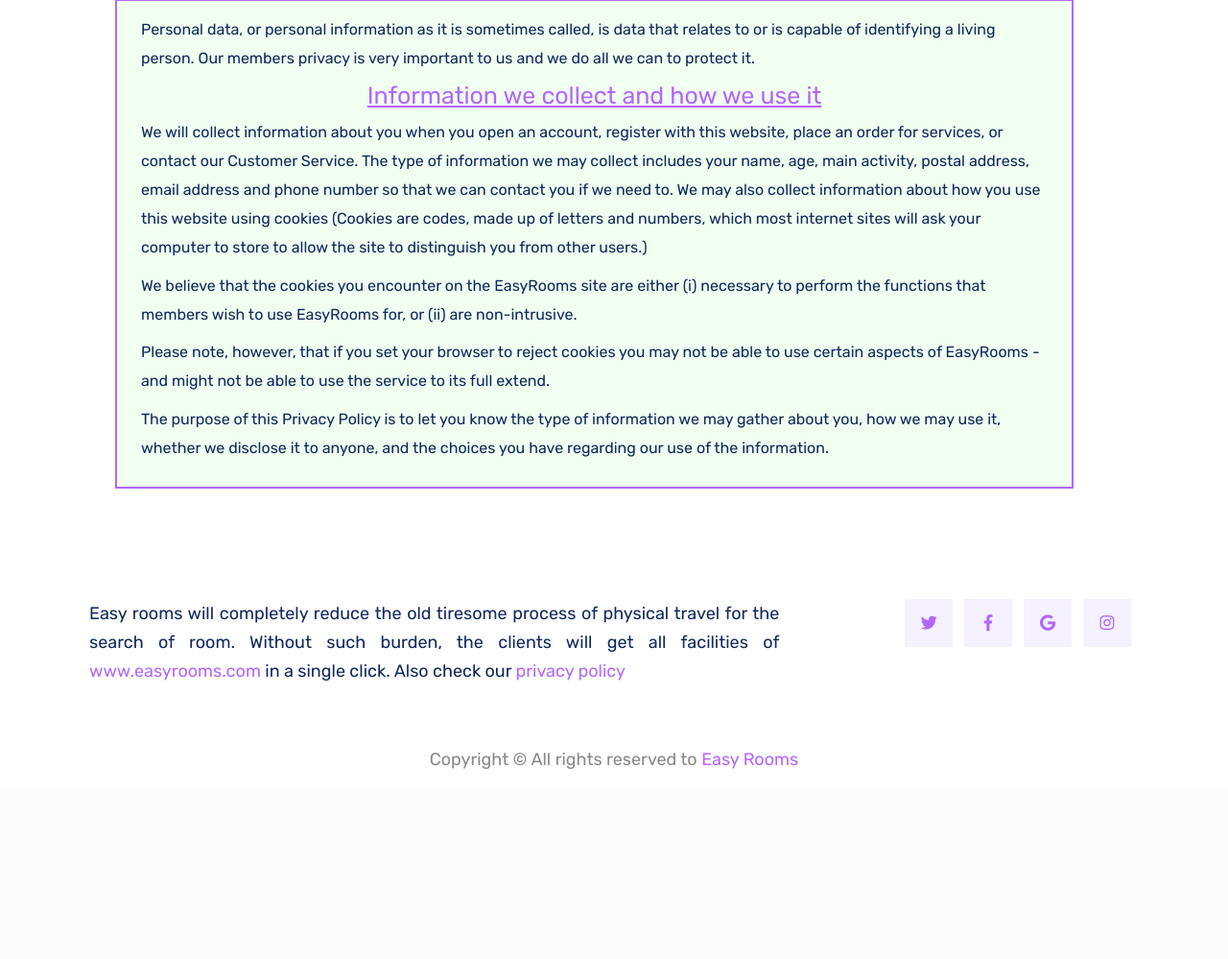
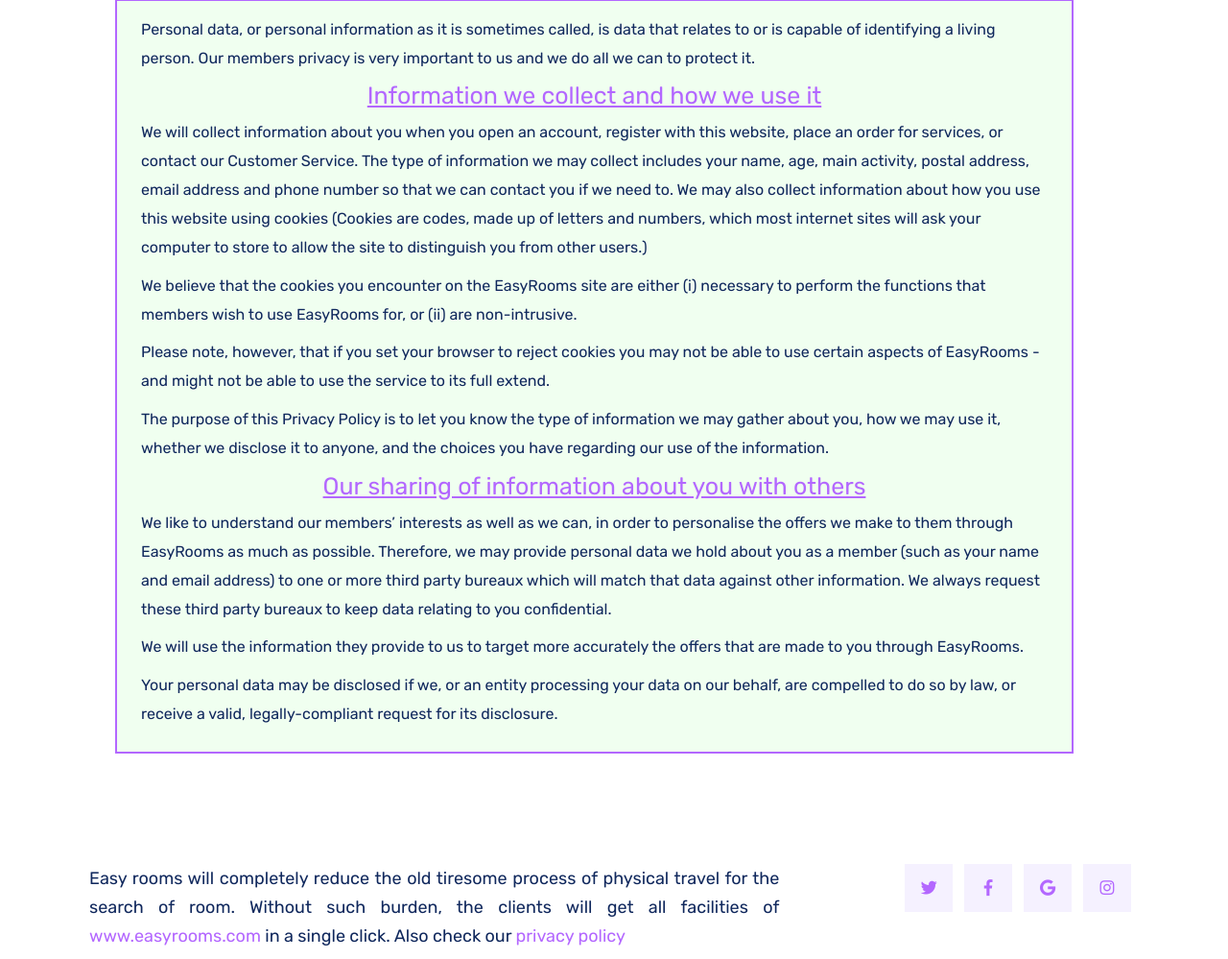
Before and after one commit to BikashJhendi/easyrooms, a Django app: page /privacy in a window 1280 px wide. Shown: the part 226-1225 px from the top of the page at 96% size. Before the commit the page ends 1027 px from the top, so only its background shows below. Run offline with Django 3.2, Linux system fonts and the light colour scheme; some libraries are stand-ins or nearby versions.

Commit message:
Update in Privacy policy

```diff
--- a/roomsapps/templates/privacy.html
+++ b/roomsapps/templates/privacy.html
@@ -90,6 +90,19 @@ Please note, however, that if you set your browser to reject cookies you may not
 
 			<p class="paragraph">
 The purpose of this Privacy Policy is to let you know the type of information we may gather about you, how we may use it, whether we disclose it to anyone, and the choices you have regarding our use of the information.
+            </p>
+
+            <h2 class="heading">Our sharing of information about you with others</h2>
+            <p class="paragraph">
+We like to understand our members’ interests as well as we can, in order to personalise the offers we make to them through EasyRooms as much as possible. Therefore, we may provide personal data we hold about you as a member (such as your name and email address) to one or more third party bureaux which will match that data against other information. We always request these third party bureaux to keep data relating to you confidential.
+            </p>
+
+            <p class="paragraph">
+We will use the information they provide to us to target more accurately the offers that are made to you through EasyRooms.
+            </p>
+
+            <p class="paragraph">
+Your personal data may be disclosed if we, or an entity processing your data on our behalf, are compelled to do so by law, or receive a valid, legally-compliant request for its disclosure.
             </p>
 
 		</div>
```
